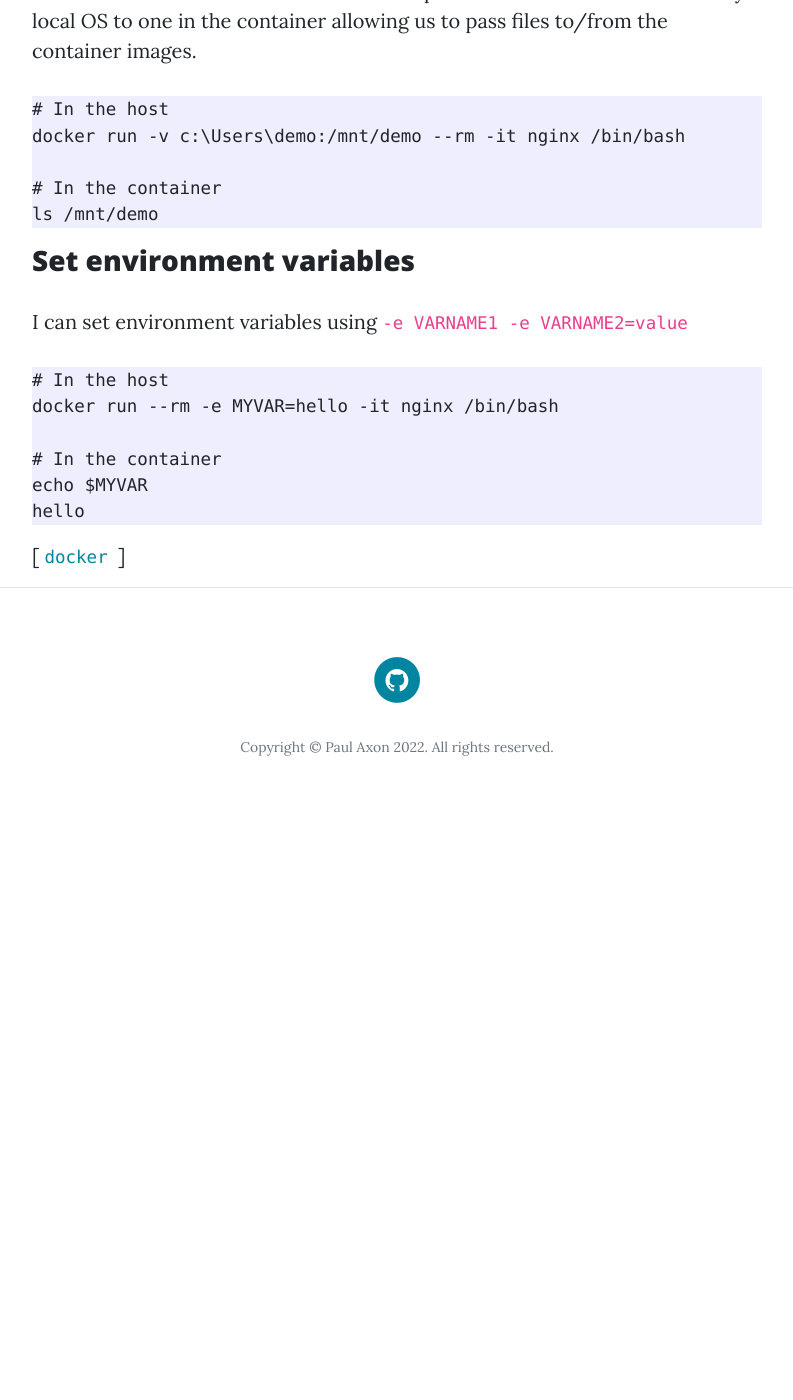
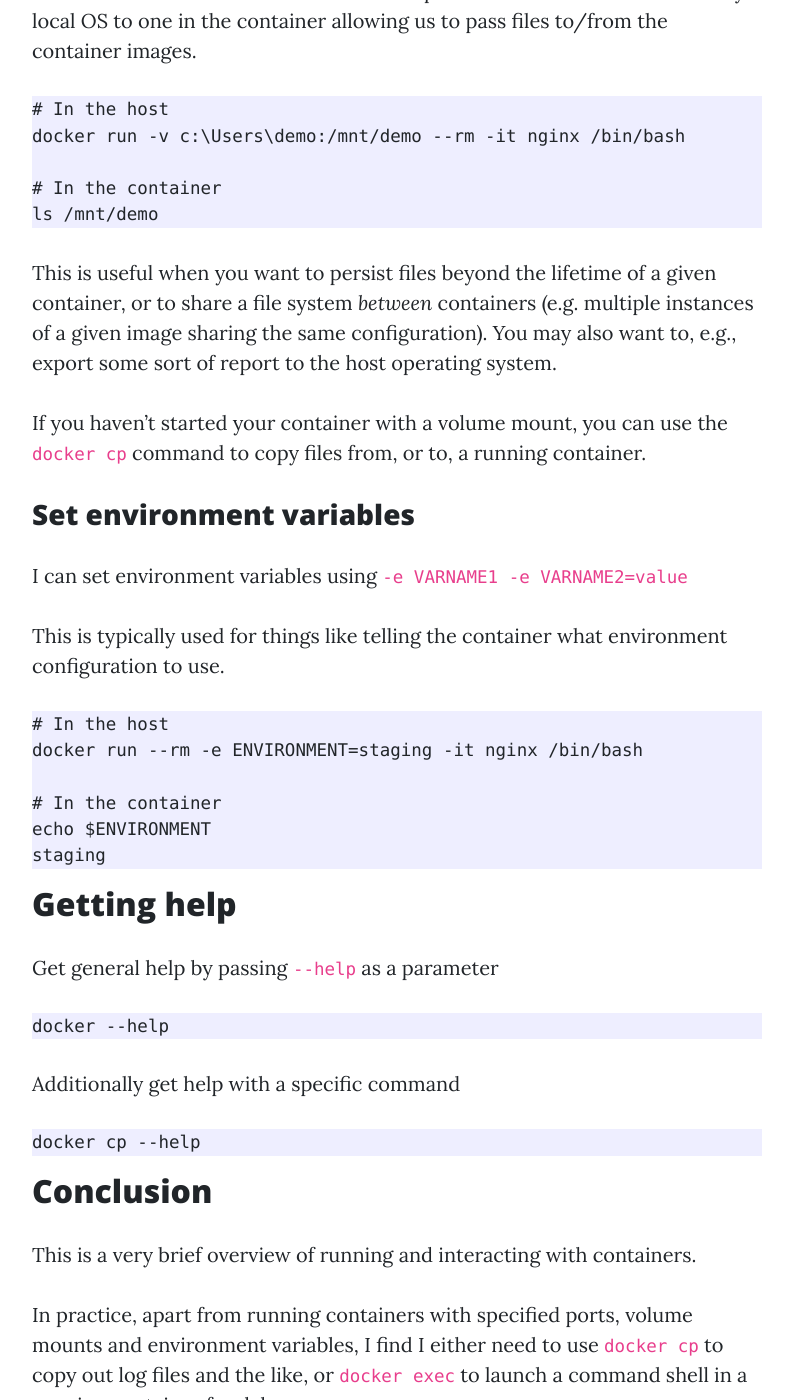
Before and after one commit to paxdev/paxdev.github.io, a Jekyll site: the page built from _posts/2021-12-02-docker-running-containers.md, in a window 1280 px wide and 1400 px high, scrolled down 5653 px. Shown: the whole window, without its empty margins (243-1036 px from the left). Built offline with Jekyll 4.4.1, drawn with Linux system fonts in a browser that asks for light colours; our own code applies the rules of GitHub Pages for plain Markdown files; before the commit the page ends 6476 px from its top, so only the background shows below that; some of the changed text lies outside the part shown.

Commit message:
tidy up running containers post

````diff
--- a/_posts/2021-12-02-docker-running-containers.md
+++ b/_posts/2021-12-02-docker-running-containers.md
@@ -99,7 +99,7 @@ docker run -it nginx /bin/bash
 
 This will result in us running an interactive `bash` session inside our container.
 
-There is nothing to stop us from starting up multiple instances of the same `image`.
+There is nothing to stop us from starting up multiple instances (containers) of the same `image`. Note that these containers are isolated from each other.
 
 We can list all our `containers` using (in a different terminal window!)
 
@@ -169,15 +169,41 @@ docker run -v c:\Users\demo:/mnt/demo --rm -it nginx /bin/bash
 ls /mnt/demo
 ```
 
+This is useful when you want to persist files beyond the lifetime of a given container, or to share a file system _between_ containers (e.g. multiple instances of a given image sharing the same configuration). You may also want to, e.g., export some sort of report to the host operating system.
+
+If you haven't started your container with a volume mount, you can use the `docker cp` command to copy files from, or to, a running container.
+
 ### Set environment variables
 
 I can set environment variables using `-e VARNAME1 -e VARNAME2=value`
 
+This is typically used for things like telling the container what environment configuration to use.
+
 ```
 # In the host
-docker run --rm -e MYVAR=hello -it nginx /bin/bash
+docker run --rm -e ENVIRONMENT=staging -it nginx /bin/bash
 
 # In the container
-echo $MYVAR
-hello
+echo $ENVIRONMENT
+staging
 ```
+
+## Getting help
+
+Get general help by passing `--help` as a parameter
+
+```
+docker --help
+```
+
+Additionally get help with a specific command
+
+```
+docker cp --help
+```
+
+## Conclusion
+
+This is a very brief overview of running and interacting with containers.
+
+In practice, apart from running containers with specified ports, volume mounts and environment variables, I find I either need to use `docker cp` to copy out log files and the like, or `docker exec` to launch a command shell in a running container for debug purposes.
````
Also changed, not shown: other parts of _posts/2021-12-02-docker-running-containers.md (+1 -1 lines).
